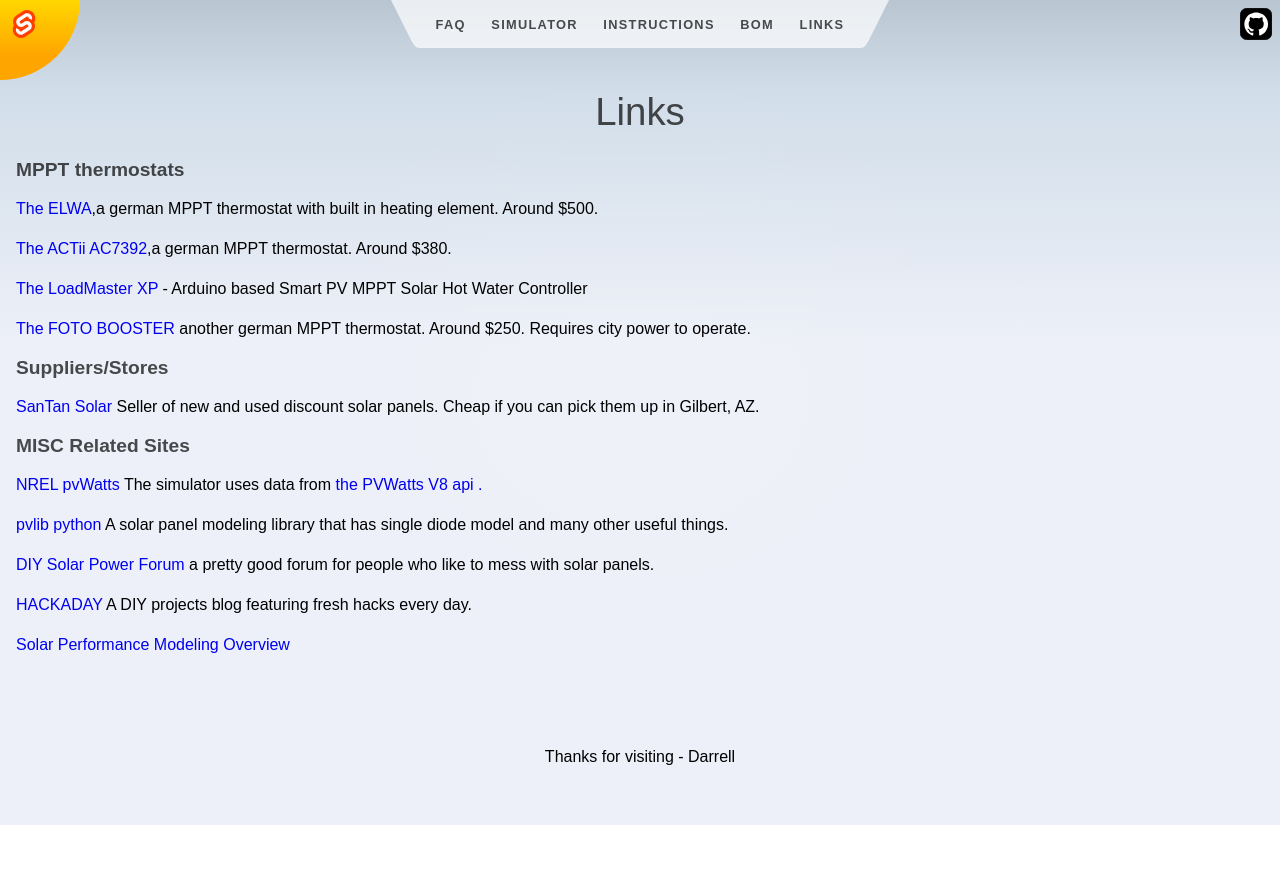
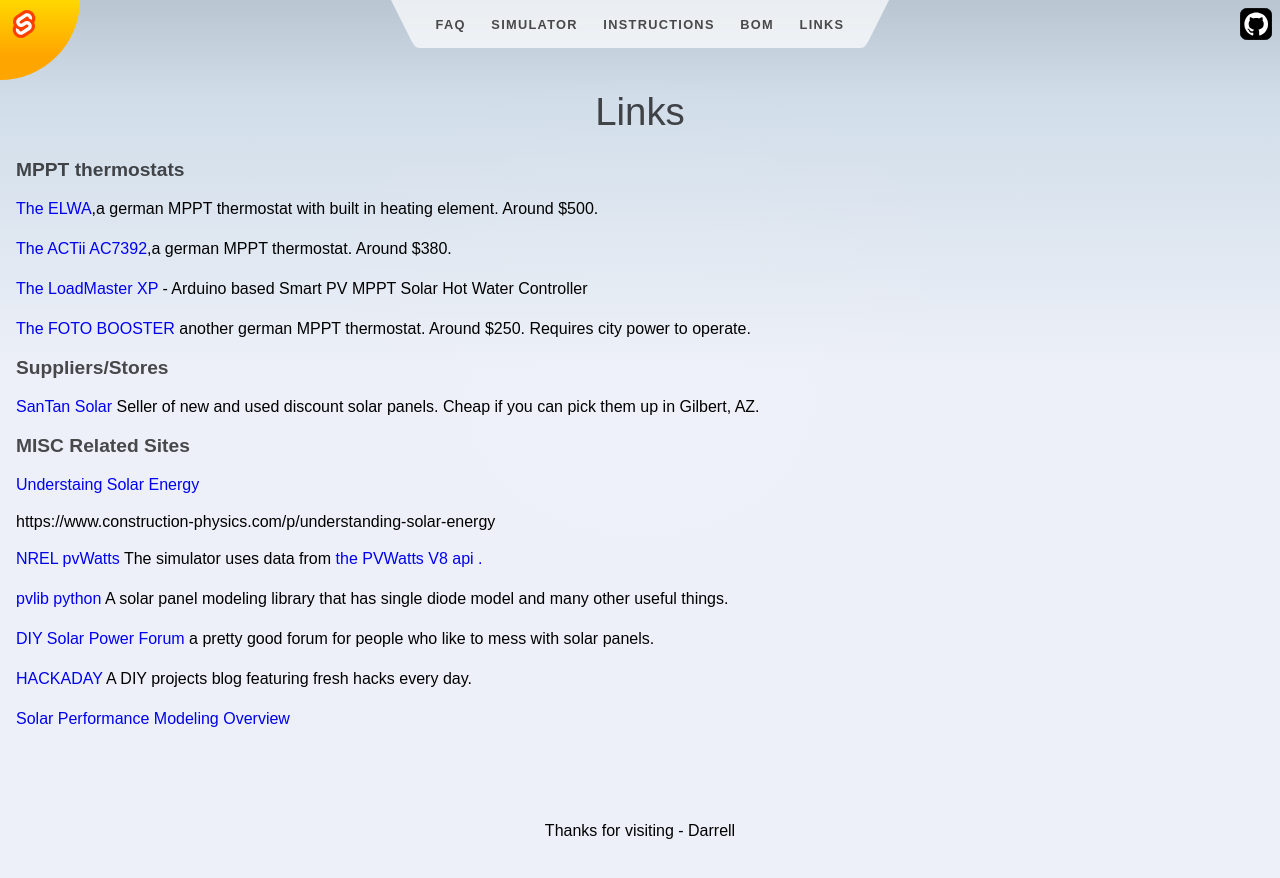
Before and after one commit to darrell-rg/solarcalc, a SvelteKit app: page /links in a window 1280 px wide. Shown: the top 878 px of the page. Before the commit the page ends 825 px from the top, so only its background shows below. Built offline with nearby package versions, Linux system fonts and the light colour scheme.

Commit message:
add link

```diff
--- a/src/routes/links/+page.svelte
+++ b/src/routes/links/+page.svelte
@@ -41,6 +41,15 @@
 	</p>
 
 	<h2>MISC Related Sites</h2>
+
+	<p>
+		<a target="_blank" href="https://www.construction-physics.com/p/understanding-solar-energy">
+			Understaing Solar Energy
+		</a>
+	</p>
+
+	https://www.construction-physics.com/p/understanding-solar-energy
+
 	<p>
 		<a target="_blank" href="https://pvwatts.nrel.gov/">NREL pvWatts</a> The simulator uses data
 		from
```
